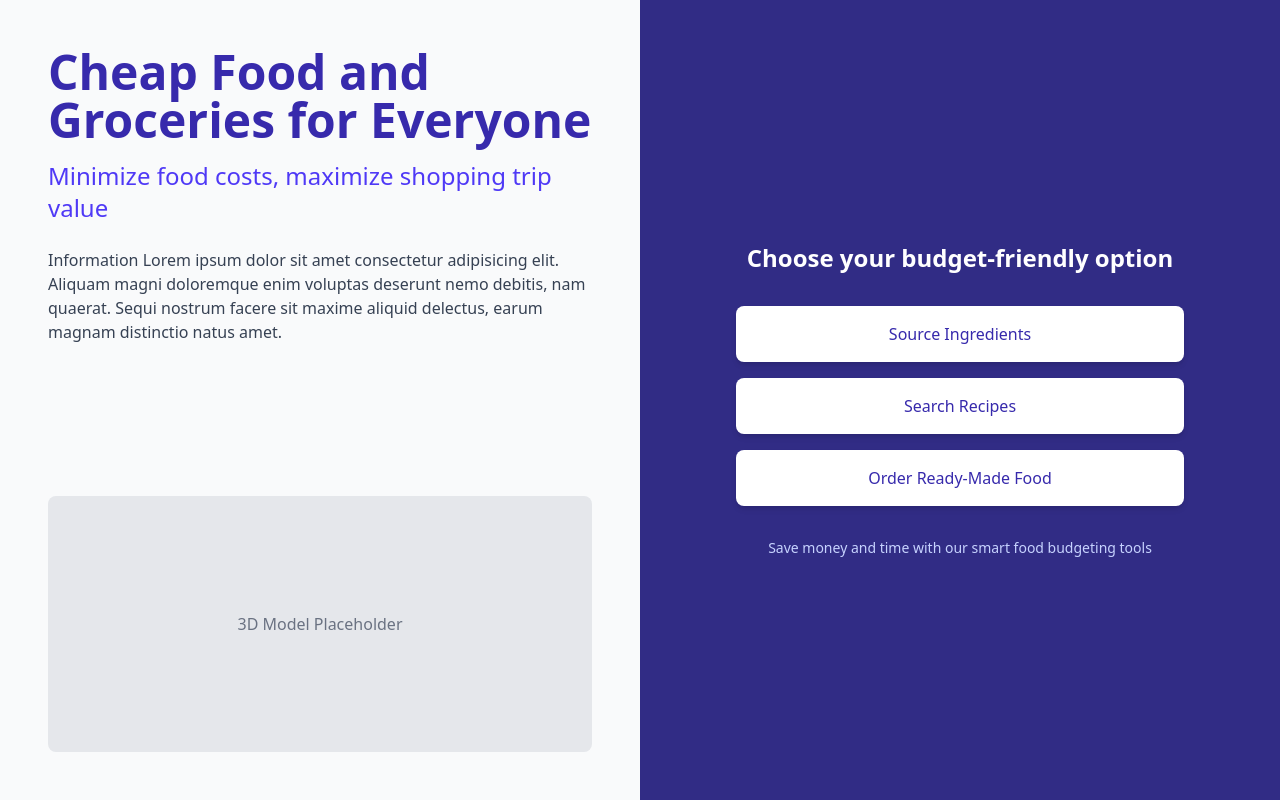
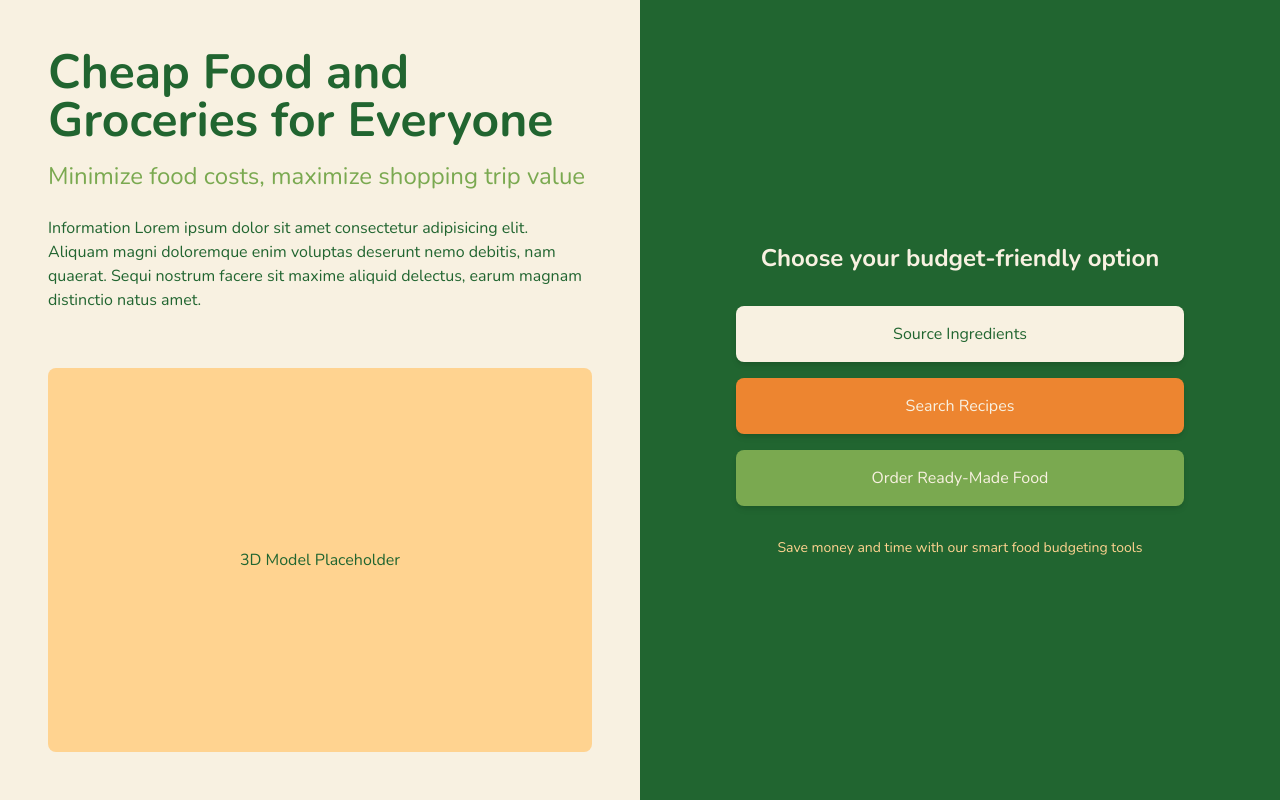
Before and after one commit to Roseline-Projects/Food_Design_Challenge, a React (Vite) app in the folder frontend/: page / in a window 1280 px wide. Built offline with nearby package versions, Linux system fonts and the light colour scheme.

Commit message:
Feat: UX/UI changes, made the landing page aesthetics

```diff
--- a/frontend/src/components/LandingPage.jsx
+++ b/frontend/src/components/LandingPage.jsx
@@ -1,62 +1,69 @@
+// LandingPage.jsx
 import { useState } from 'react'
 import { Link, Outlet } from 'react-router'
+import '../index.css' // Import the CSS file
 
 function LandingPage() {
   return (
-    <div className="min-h-screen flex flex-col md:flex-row bg-gray-50">
+    <div className="min-h-screen flex flex-col md:flex-row bg-cream font-nunito">
       {/* Left container - Site info */}
       <div className="w-full md:w-1/2 p-8 md:p-12 flex flex-col justify-center">
-        <h1 className="text-4xl md:text-5xl font-bold text-indigo-800 mb-4">
+        <h1 className="text-4xl md:text-5xl font-bold text-dark-green mb-4 font-nunito">
           Cheap Food and Groceries for Everyone
         </h1>
-        <h2 className="text-xl md:text-2xl text-indigo-600 mb-6">
+        <h2 className="text-xl md:text-2xl text-medium-green mb-6 font-nunito">
           Minimize food costs, maximize shopping trip value
         </h2>
-        <p className="text-gray-700 mb-8 max-w-xl">
-          Information Lorem ipsum dolor sit amet consectetur adipisicing elit. Aliquam magni doloremque enim voluptas deserunt nemo debitis, nam quaerat. Sequi nostrum facere sit maxime aliquid delectus, earum magnam distinctio natus amet.
+        <p className="text-dark-green mb-8 max-w-xl font-nunito">
+          Information Lorem ipsum dolor sit amet consectetur adipisicing elit. Aliquam
+          magni doloremque enim voluptas deserunt nemo debitis, nam quaerat. Sequi
+          nostrum facere sit maxime aliquid delectus, earum magnam distinctio natus amet.
         </p>
-        <div className="mt-auto h-64 w-full flex items-center justify-center bg-gray-200 rounded-lg">
+        <div className="mt-auto h-96 w-full flex items-center justify-center bg-light-yellow rounded-lg">
           {/* 3D Model container */}
-          <p className="text-gray-500">3D Model Placeholder</p>
+          <p className="text-dark-green font-nunito">3D Model Placeholder</p>
         </div>
       </div>
 
       {/* Right container - Options menu */}
-      <div className="w-full md:w-1/2 bg-indigo-900 p-8 md:p-12 flex items-center justify-center">
+      <div className="w-full md:w-1/2 bg-dark-green p-8 md:p-12 flex items-center justify-center">
         <div className="w-full max-w-md">
-          <h3 className="text-2xl font-bold text-white mb-8 text-center">
+          <h3 className="text-2xl font-bold text-cream mb-8 text-center font-nunito">
             Choose your budget-friendly option
           </h3>
           <ul className="space-y-4">
             <li>
               <Link
-                to='option/ingredients'
-                className="block w-full py-4 px-6 bg-white hover:bg-indigo-50 text-indigo-800 font-medium rounded-lg shadow-md transition-colors text-center cursor-pointer">
+                to="option/ingredients"
+                className="block w-full py-4 px-6 bg-cream hover:bg-light-yellow text-dark-green font-medium rounded-lg shadow-md transition-colors text-center cursor-pointer font-nunito"
+              >
                 Source Ingredients
               </Link>
             </li>
             <li>
               <Link
-                to='option/recipes'
-                className="block w-full py-4 px-6 bg-white hover:bg-indigo-50 text-indigo-800 font-medium rounded-lg shadow-md transition-colors text-center cursor-pointer">
+                to="option/recipes"
+                className="block w-full py-4 px-6 bg-orange hover:bg-orange/90 text-cream font-medium rounded-lg shadow-md transition-colors text-center cursor-pointer font-nunito"
+              >
                 Search Recipes
               </Link>
             </li>
             <li>
               <Link
-                to='option/delivery'
-                className="block w-full py-4 px-6 bg-white hover:bg-indigo-50 text-indigo-800 font-medium rounded-lg shadow-md transition-colors text-center cursor-pointer">
+                to="option/delivery"
+                className="block w-full py-4 px-6 bg-medium-green hover:bg-medium-green/90 text-cream font-medium rounded-lg shadow-md transition-colors text-center cursor-pointer font-nunito"
+              >
                 Order Ready-Made Food
               </Link>
             </li>
           </ul>
-          <p className="text-indigo-200 mt-8 text-center text-sm">
+          <p className="text-light-yellow mt-8 text-center text-sm font-nunito">
             Save money and time with our smart food budgeting tools
           </p>
         </div>
       </div>
     </div>
-  )
+  );
 }
 
-export default LandingPage
+export default LandingPage;
--- a/frontend/src/index.css
+++ b/frontend/src/index.css
@@ -1 +1,70 @@
+@import url('https://fonts.googleapis.com/css2?family=Nunito:wght@300;400;600;700&display=swap');
 @import "tailwindcss";
+
+:root {
+  /* Custom color variables */
+  --dark-green: #216530;
+  --medium-green: #7AA950;
+  --orange: #ED8530;
+  --light-yellow: #FFD390;
+  --cream: #F8F1E1;
+
+  /* Apply font to entire document */
+  font-family: 'Nunito', sans-serif;
+}
+
+/* Tailwind custom colors */
+@tailwind base;
+@tailwind components;
+@tailwind utilities;
+
+@layer base {
+  html {
+    font-family: 'Nunito', system-ui, sans-serif;
+  }
+}
+
+/* Custom utilities */
+.font-nunito {
+    font-family: 'Nunito', sans-serif;
+  }
+
+.bg-dark-green {
+  background-color: var(--dark-green);
+}
+
+.bg-medium-green {
+  background-color: var(--medium-green);
+}
+
+.bg-orange {
+  background-color: var(--orange);
+}
+
+.bg-light-yellow {
+  background-color: var(--light-yellow);
+}
+
+.bg-cream {
+  background-color: var(--cream);
+}
+
+.text-dark-green {
+  color: var(--dark-green);
+}
+
+.text-medium-green {
+  color: var(--medium-green);
+}
+
+.text-orange {
+  color: var(--orange);
+}
+
+.text-light-yellow {
+  color: var(--light-yellow);
+}
+
+.text-cream {
+  color: var(--cream);
+}
--- /dev/null
+++ b/frontend/tailwind.config.js
@@ -0,0 +1,22 @@
+// tailwind.config.js
+module.exports = {
+    content: [
+      "./src/**/*.{js,jsx,ts,tsx}",
+    ],
+    theme: {
+      extend: {
+        colors: {
+          'dark-green': '#216530',
+          'medium-green': '#7AA950',
+          'orange': '#ED8530',
+          'light-yellow': '#FFD390',
+          'cream': '#F8F1E1',
+        },
+        fontFamily: {
+          'nunito': ['Nunito', 'sans-serif'],
+          'sans': ['Nunito', 'system-ui', 'sans-serif'],
+        },
+      },
+    },
+    plugins: [],
+  }
```
Also changed, not shown: 1 other file (tests, documents, lock files or other folders).
